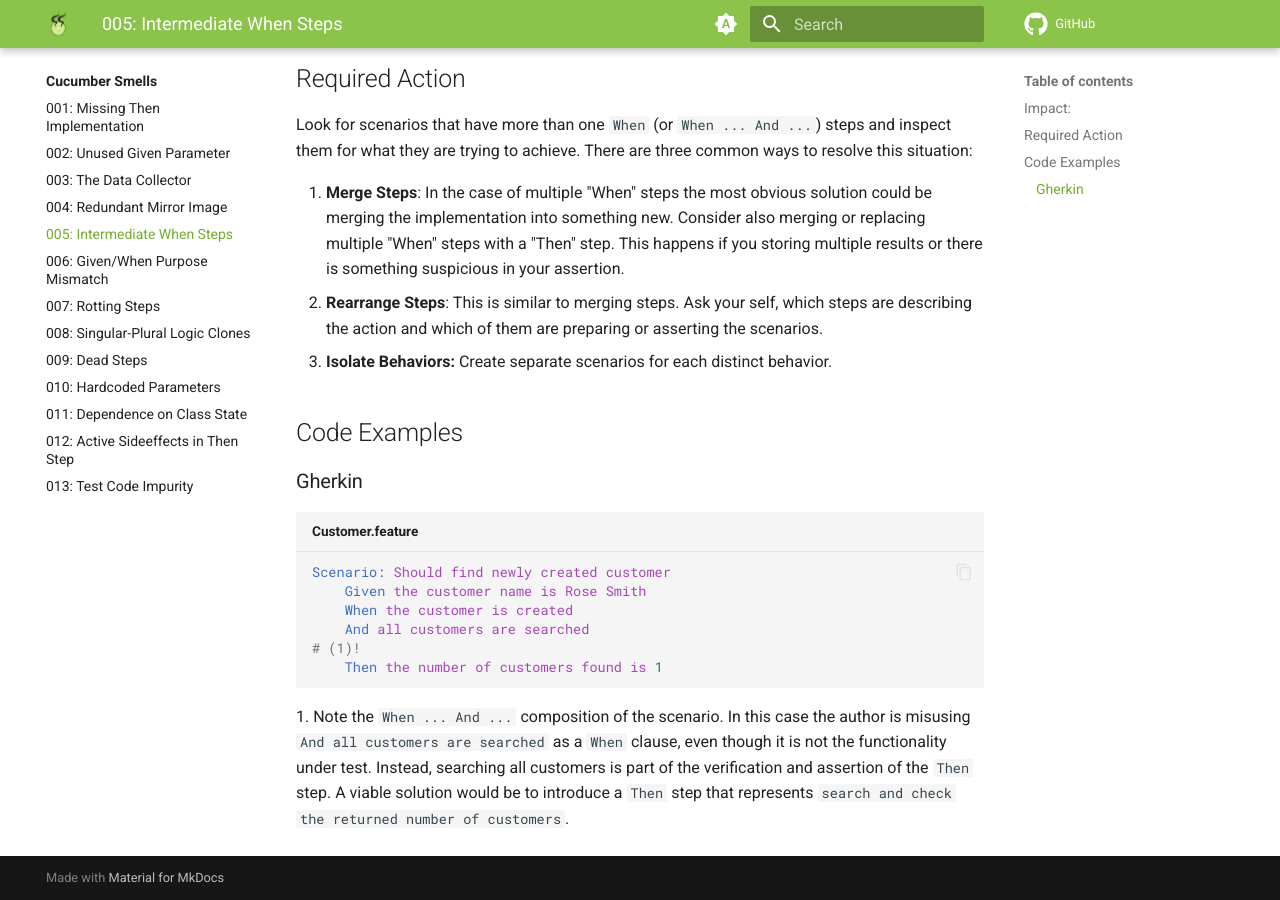
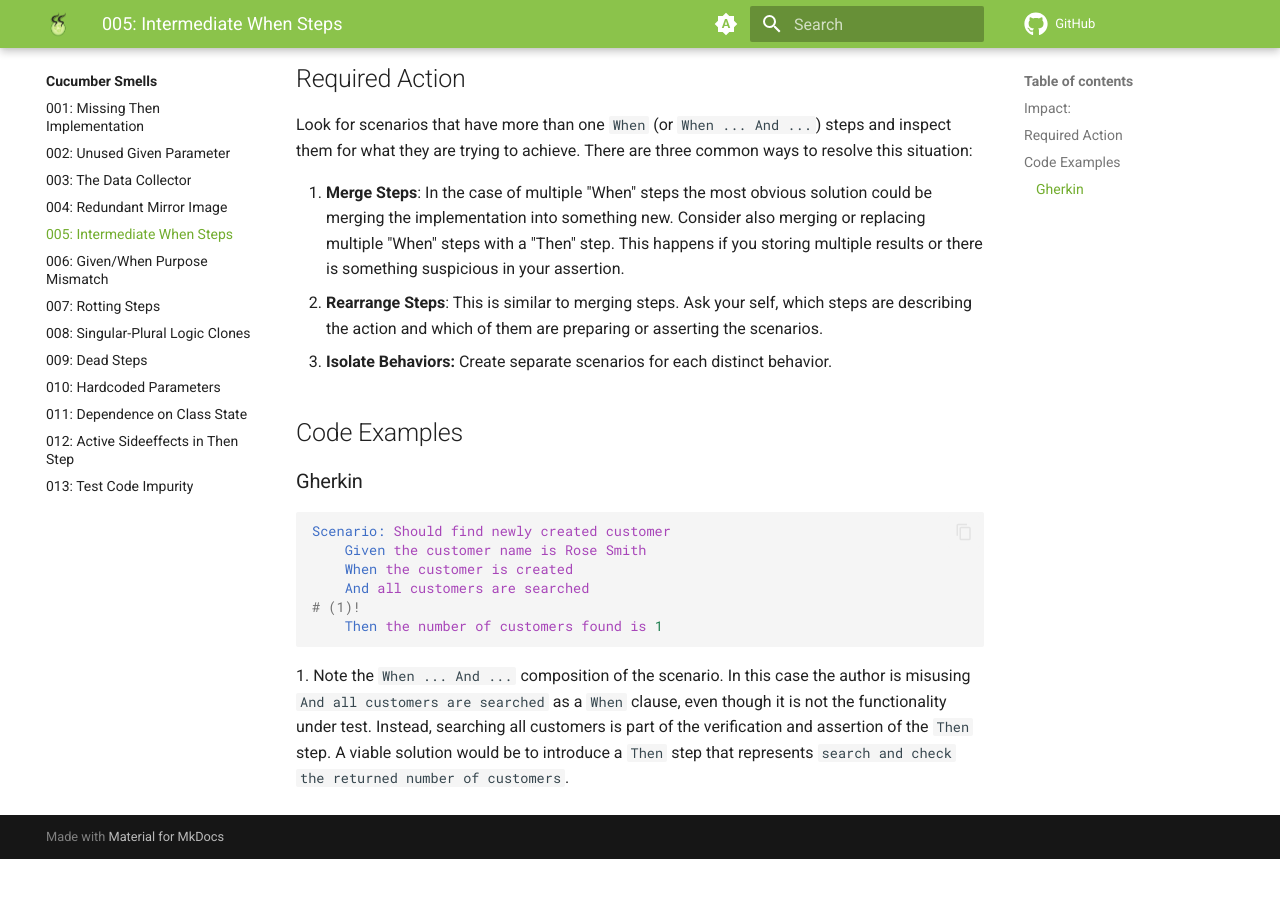
Before and after one commit to Cucumber-Diseases/cucumber-diseases.github.io, an MkDocs documentation site: the page built from docs/smells/005-intermediate-when-steps.md, in a window 1280 px wide and 900 px high, scrolled down 968 px. Built offline with MkDocs 1.6.1 and Material for MkDocs 9.7.7, drawn with Linux system fonts in a browser that asks for light colours; after the commit the page ends 1827 px from its top, so only the background shows below that.

Commit message:
remove title from codeblock

````diff
--- a/docs/smells/005-intermediate-when-steps.md
+++ b/docs/smells/005-intermediate-when-steps.md
@@ -28,7 +28,7 @@ Look for scenarios that have more than one `When` (or `When ... And ...`) steps
 
 ## Code Examples
 ### Gherkin
-```gherkin title="Customer.feature"
+```gherkin
 Scenario: Should find newly created customer
     Given the customer name is Rose Smith
     When the customer is created
````
